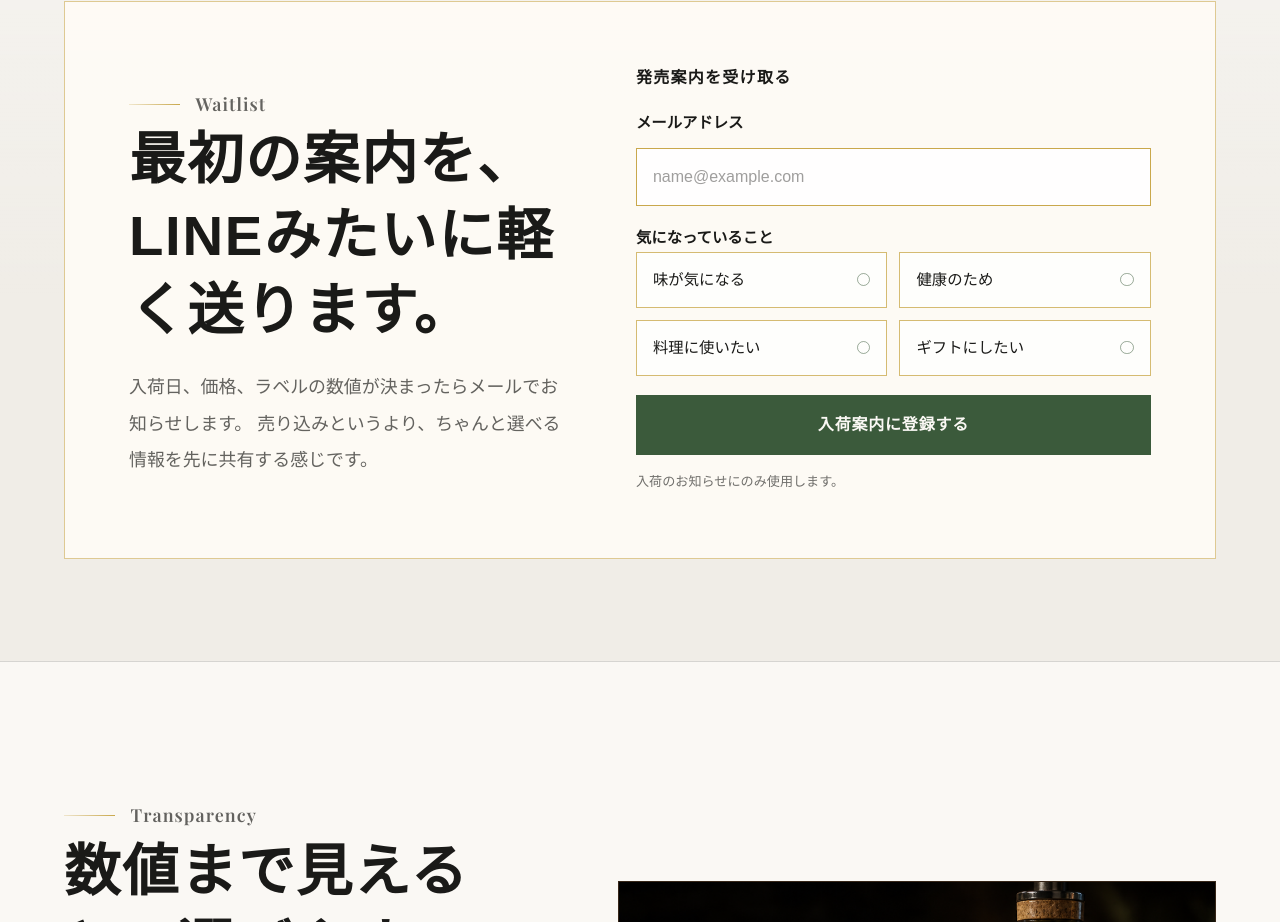
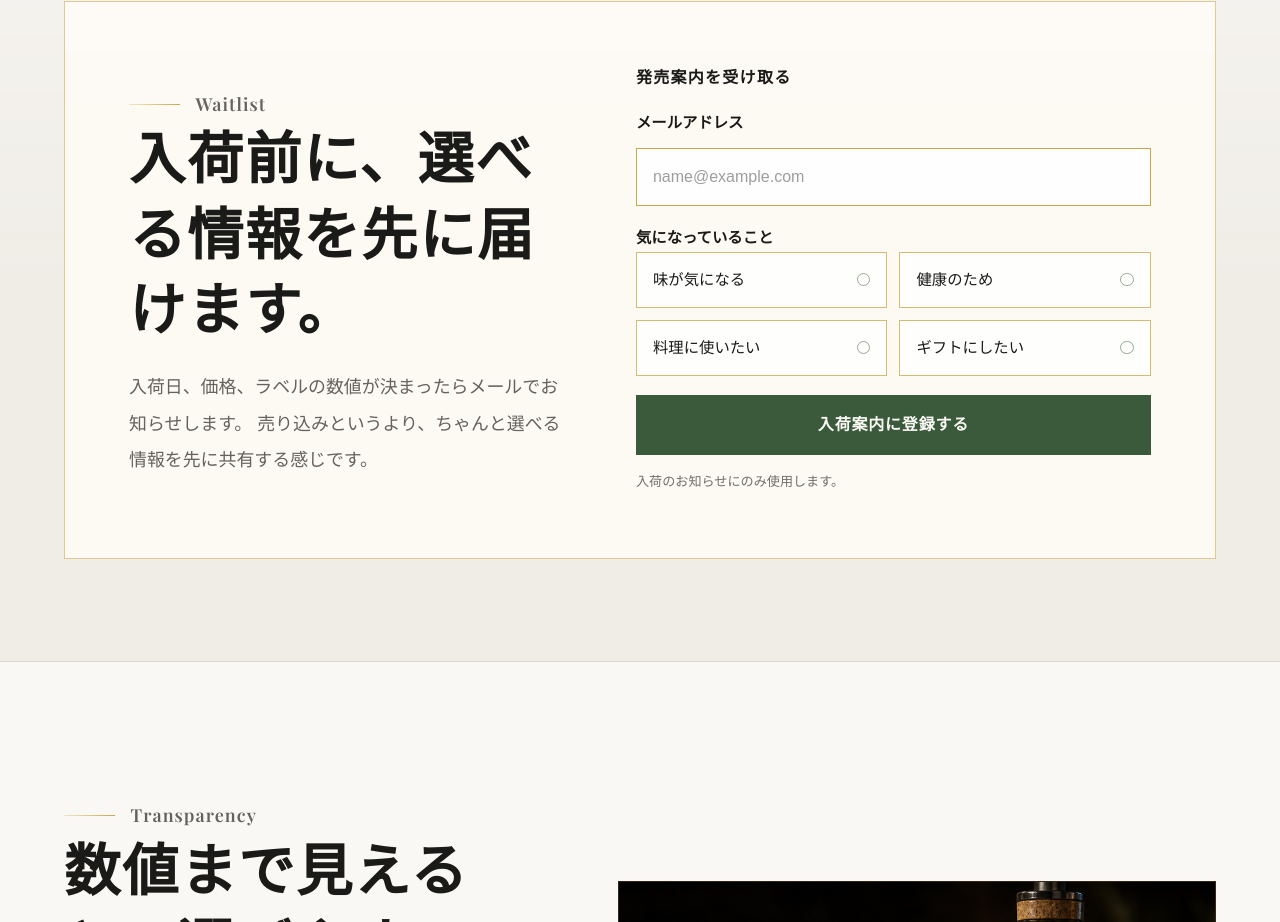
Before and after one commit to hikaruendo/olive1-theme, a Next.js app in the folder vercel-lp/: page / in a window 1280 px wide. Shown: the part 1098-2020 px from the top of the page. Built offline with nearby package versions, Linux system fonts and the light colour scheme; a web font is replaced by a local one.

Commit message:
Refine waitlist heading copy

```diff
--- a/vercel-lp/src/app/page.tsx
+++ b/vercel-lp/src/app/page.tsx
@@ -65,7 +65,7 @@ export default function Home() {
         <div className="waitlist-panel">
           <div className="waitlist-copy">
             <p className="script-label">Waitlist</p>
-            <h2>最初の案内を、LINEみたいに軽く送ります。</h2>
+            <h2>入荷前に、選べる情報を先に届けます。</h2>
             <p>
               入荷日、価格、ラベルの数値が決まったらメールでお知らせします。
               売り込みというより、ちゃんと選べる情報を先に共有する感じです。
```
